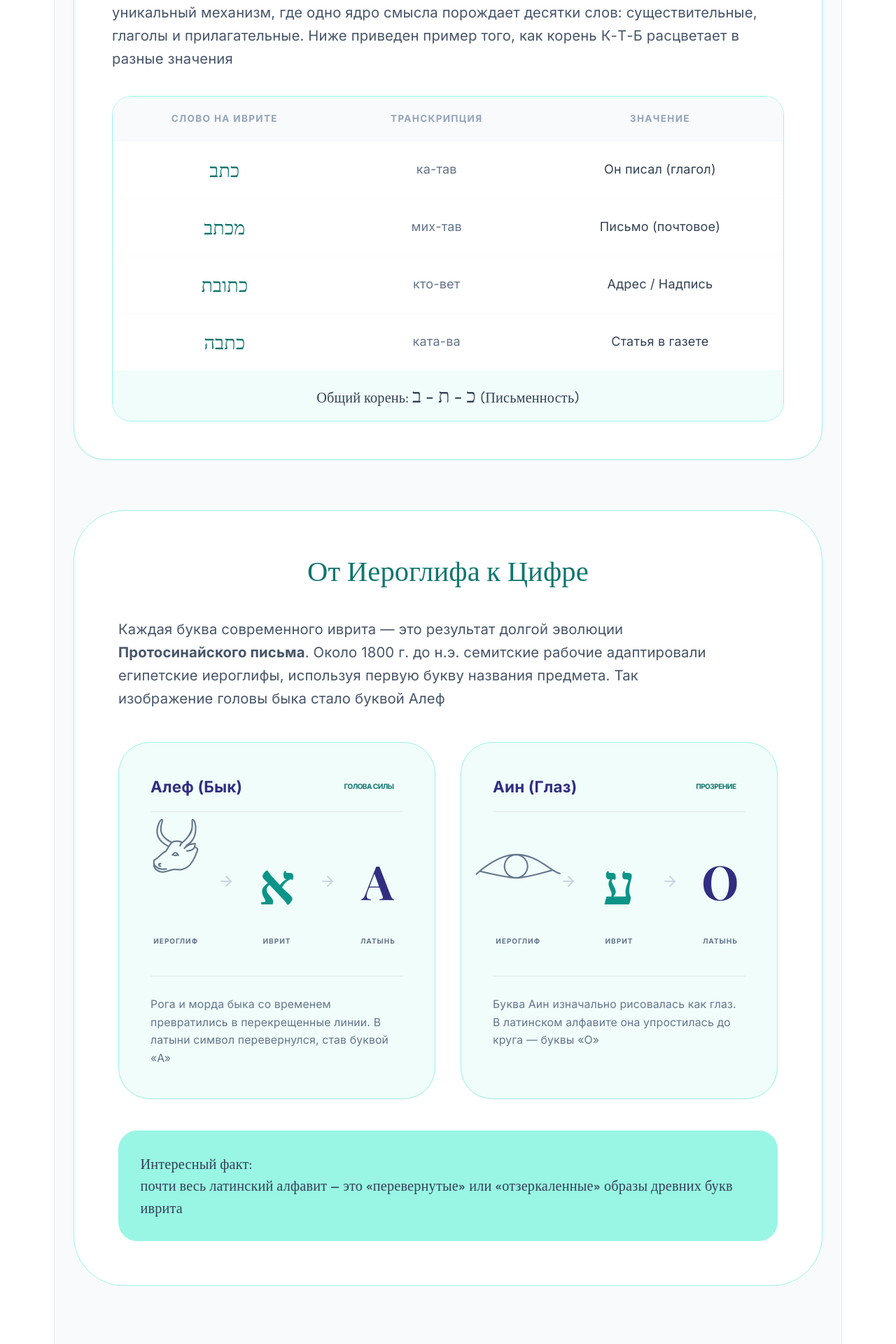
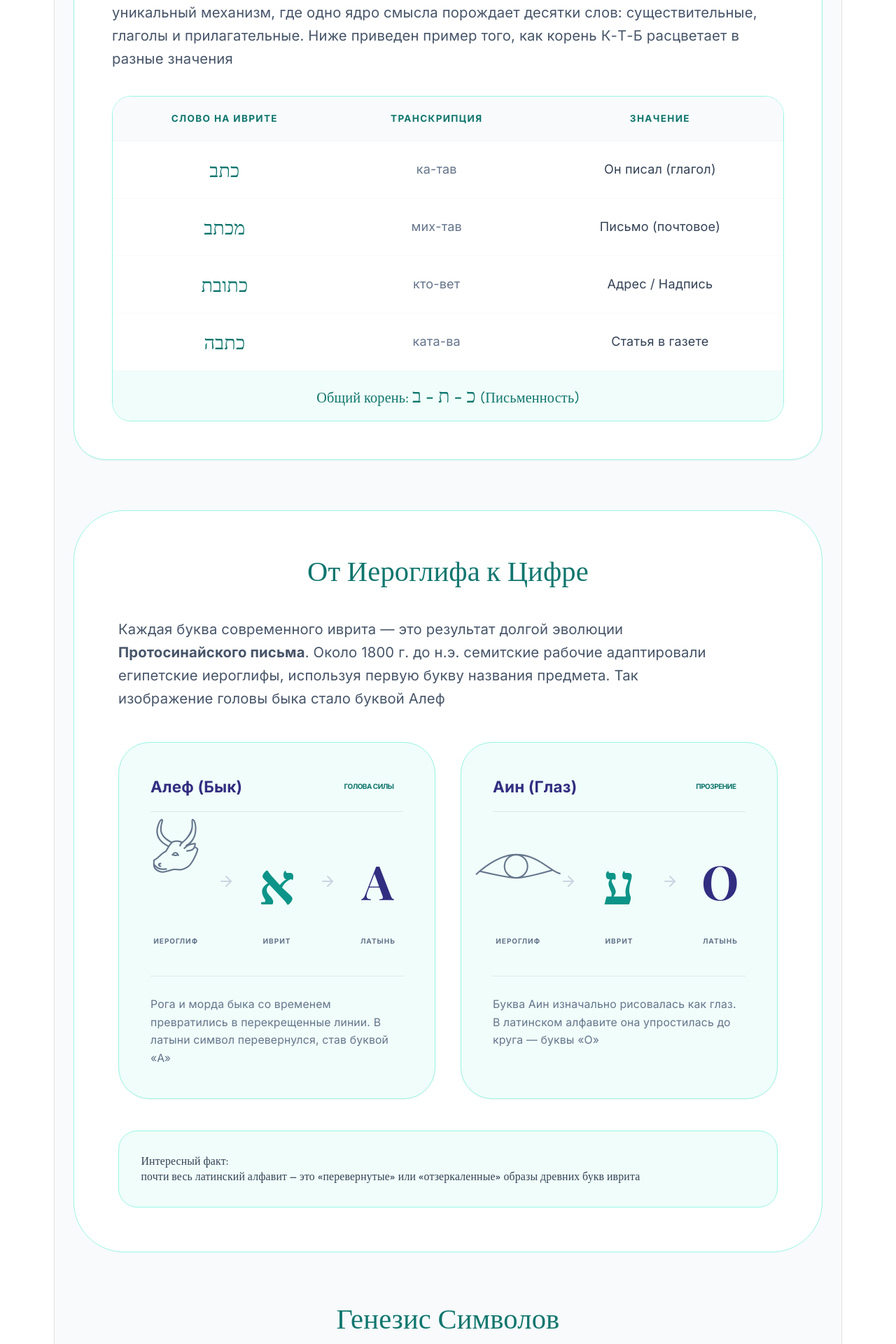
Before and after one commit to bemotte-ops/Hebrew, a React (Vite) app: page / in a window 1280 px wide. Shown: the part 1900-3820 px from the top of the page at 70% size. Built offline with nearby package versions, Linux system fonts and the light colour scheme; a web font is replaced by a local one.

Commit message:
Update App.tsx

```diff
--- a/src/App.tsx
+++ b/src/App.tsx
@@ -154,9 +154,9 @@ const App: React.FC = () => {
               <table className="w-full text-center border-collapse bg-white">
                 <thead className="bg-slate-50">
                   <tr>
-                    <th className="p-5 font-bold text-center text-slate-400 text-xs uppercase tracking-widest border-b border-slate-100">Слово на иврите</th>
-                    <th className="p-5 font-bold text-center text-slate-400 text-xs uppercase tracking-widest border-b border-slate-100">Транскрипция</th>
-                    <th className="p-5 font-bold text-center text-slate-400 text-xs uppercase tracking-widest border-b border-slate-100">Значение</th>
+                    <th className="p-5 font-bold text-center text-teal-700 text-xs uppercase tracking-widest border-b border-slate-100">Слово на иврите</th>
+                    <th className="p-5 font-bold text-center text-teal-700 text-xs uppercase tracking-widest border-b border-slate-100">Транскрипция</th>
+                    <th className="p-5 font-bold text-center text-teal-700 text-xs uppercase tracking-widest border-b border-slate-100">Значение</th>
                   </tr>
                 </thead>
                 <tbody className="divide-y divide-slate-50">
@@ -182,7 +182,7 @@ const App: React.FC = () => {
                   </tr>
                 </tbody>
               </table>
-              <div className="bg-teal-50 p-4 text-center text-slate-700 text-lg font-patrick">
+              <div className="bg-teal-50 p-4 text-center text-teal-700 text-lg font-patrick">
                 Общий корень: <span className="text-2xl"> כ - ת - ב </span>(Письменность)
               </div>
             </div>
@@ -286,9 +286,9 @@ const App: React.FC = () => {
               ))}
             </div>
 
-            <div className="text-left p-7 bg-teal-200 text-slate-700 rounded-3xl">
-              <p className="text-lg font-patrick">Интересный факт:</p>
-              <p className="text-lg font-patrick">почти весь латинский алфавит — это «перевернутые» или «отзеркаленные» образы древних букв иврита</p>
+            <div className="text-left p-7 bg-teal-50 text-slate-700 rounded-3xl border border-teal-200">
+              <p className="text-sm font-patrick">Интересный факт:</p>
+              <p className="text-sm font-patrick">почти весь латинский алфавит — это «перевернутые» или «отзеркаленные» образы древних букв иврита</p>
             </div>
           </div>
         </section>
@@ -581,7 +581,7 @@ const App: React.FC = () => {
                 <span className="font-serif text-5xl mr-2">יהוה</span> — Четыре буквы, в которых заключено всё
               </h2>
               <p className="text-slate-600 max-w-2xl mx-auto">
-                Тетраграмматон — самое священное Имя в иудаизме. Оно встречается в Танахе почти 7000 раз и скрывает в себе тайну бытия: «Он был, есть и будет».
+                Тетраграмматон — самое священное Имя в иудаизме. Оно встречается в Танахе почти 7000 раз и скрывает в себе тайну бытия: «Он Был, Есть и Будет»
               </p>
             </div>
 
@@ -621,7 +621,7 @@ const App: React.FC = () => {
 
             {/* Table with details */}
             <div className="overflow-x-auto rounded-3xl border border-teal-200">
-              <table className="w-full text-left">
+              <table className="w-full text-center">
                 <thead className="bg-teal-50 border-b border-teal-200">
                   <tr>
                     <th className="px-6 py-4 text-indigo-900 font-patrick uppercase text-xs">Буква</th>
```
